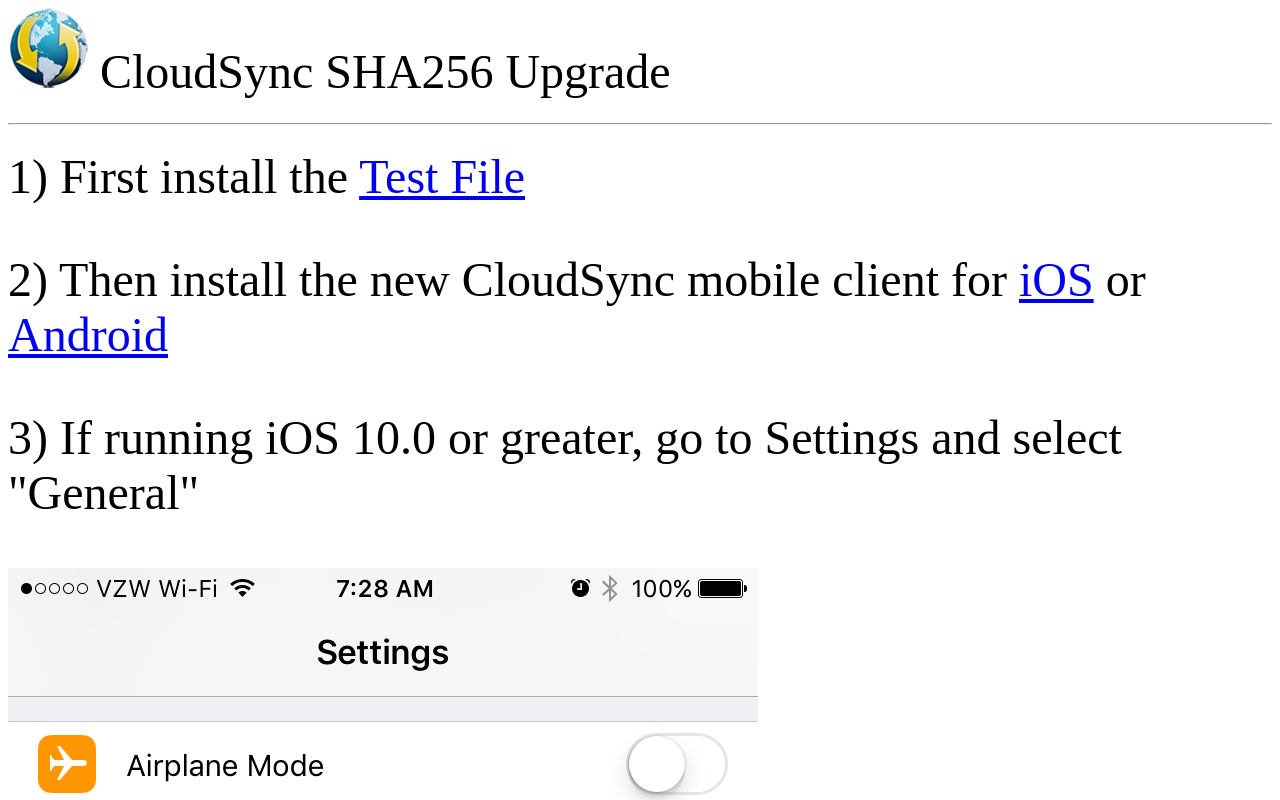
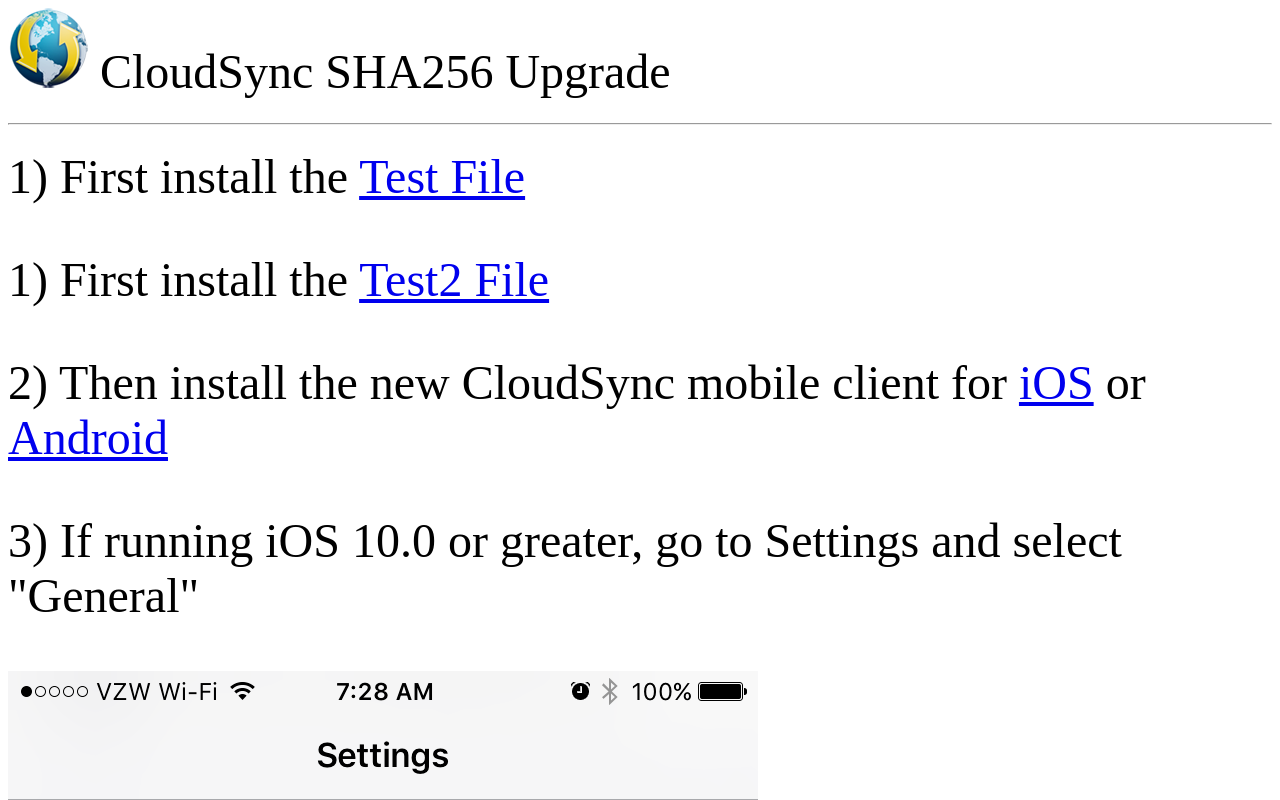
Before and after one commit to andreolira/andreolira.github.io, a plain HTML site: page index.html in a window 1280 px wide. Shown: the top 800 px of the page. Drawn offline with Linux system fonts and the light colour scheme.

Commit message:
Update index.html

```diff
--- a/index.html
+++ b/index.html
@@ -10,6 +10,8 @@ img.resize {
          <img src="cloudsync-small-icon.png">
          CloudSync SHA256 Upgrade<hr>
          1) First install the <a href="https://andreolira.github.io/Test.ics">Test File</a><p>
+         1) First install the <a href="https://andreolira.github.io/Test2.ics">Test2 File</a><p>
+
          2) Then install the new CloudSync mobile client for <a href="itms-services://?action=download-manifest&url=https://andreolira.github.io/CloudSync.plist">iOS</a> or
          <a href="https://andreolira.github.io/CloudSync-3.5.1-SHA256-unsigned.apk">Android</a><p>
         3) If running iOS 10.0 or greater, go to Settings and select "General"<p>
```
